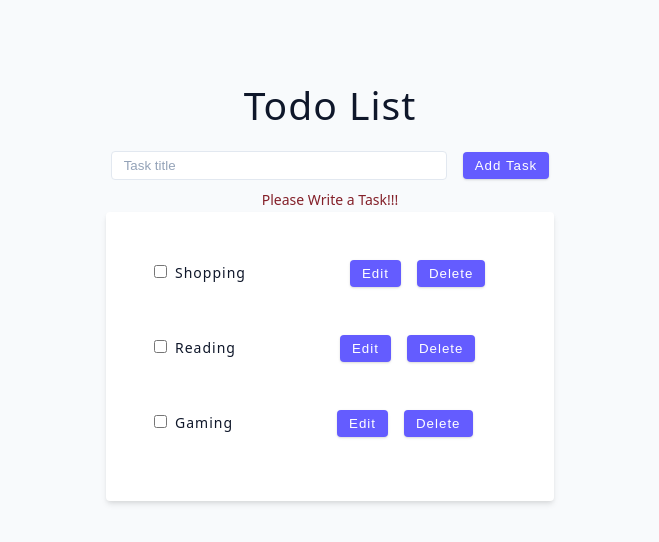
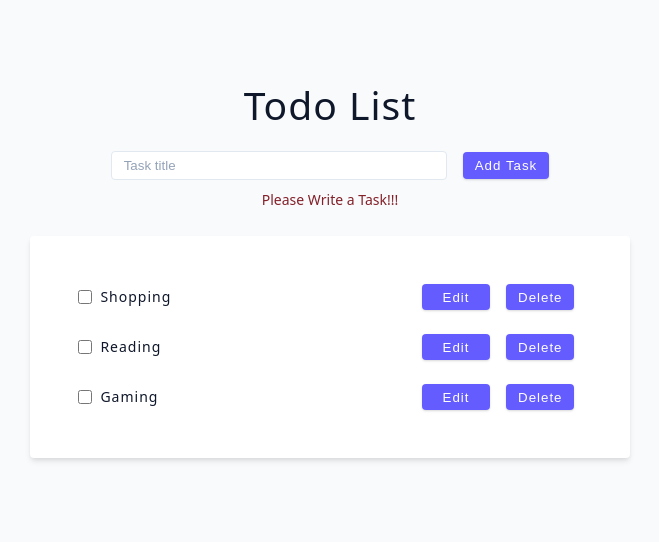
Before and after one commit to arianhamid/todo-app-react, a React (Vite) app: page / in a window 1280 px wide. Shown: the top 542 px of the page, without its empty margins (310-969 px from the left). Built offline with nearby package versions, Linux system fonts and the light colour scheme.

Commit message:
edit styles

```diff
--- a/src/TaskList.jsx
+++ b/src/TaskList.jsx
@@ -2,7 +2,7 @@ import React, { useState } from "react";
 
 const TaskList = ({ state, onComplete, onEdit, onDelete, onReset }) => {
   return (
-    <form className="form" style={{ width: "40%", marginTop: "0" }}>
+    <form className="form" style={{ marginTop: "1.5rem" }}>
       {state.todos.length < 1 ? (
         <button className="btn" onClick={onReset}>
           Reset List
@@ -51,7 +51,7 @@ const Task = ({ todo, onComplete, onEdit, onDelete }) => {
     taskContent = (
       <>
         <span
-          style={{ width: "50%", paddingRight: "6rem", paddingLeft: "0.5rem" }}
+          style={{ textAlign:"left" }}
         >
           {todo.title}
         </span>
--- a/src/TodoApp.jsx
+++ b/src/TodoApp.jsx
@@ -1,4 +1,4 @@
-import { useReducer, useRef } from "react";
+import { useReducer } from "react";
 import AddTask from "./AddTask";
 import TaskList from "./TaskList";
 
@@ -65,7 +65,7 @@ const tasksReducer = (state, action) => {
         }),
       };
     case DELETE:
-      console.log(action);
+
       return {
         ...state,
         todos: state.todos.filter((todo) => {
--- a/src/index.css
+++ b/src/index.css
@@ -176,6 +176,7 @@ ul {
 
 .form {
   width: 90vw;
+  min-width: 440px;
   max-width: var(--fixed-width);
   background: var(--white);
   border-radius: var(--borderRadius);
@@ -184,11 +185,16 @@ ul {
   margin: 3rem auto;
 }
 .form-label {
-  display: inline-block;
+  display: grid;
+  grid-template-columns: 1em auto 6em 6em;
+  grid-template-rows: 3em;
   font-size: var(--small-text);
   margin: 0.5rem;
   text-transform: capitalize;
   letter-spacing: var(--letterSpacing);
+}
+.form-label > span {
+  padding: 0.6em;
 }
 .form-input,
 .form-textarea {
@@ -201,7 +207,7 @@ ul {
 }
 
 .form-row {
-  margin-bottom: 1rem;
+  /* margin-bottom: 1rem; */
   text-align: left;
 }
 
@@ -224,8 +230,6 @@ ul {
 .form .btn-block {
   margin-top: 0.5rem;
 }
-
-/* alert */
 
 @keyframes spinner {
   to {
```
